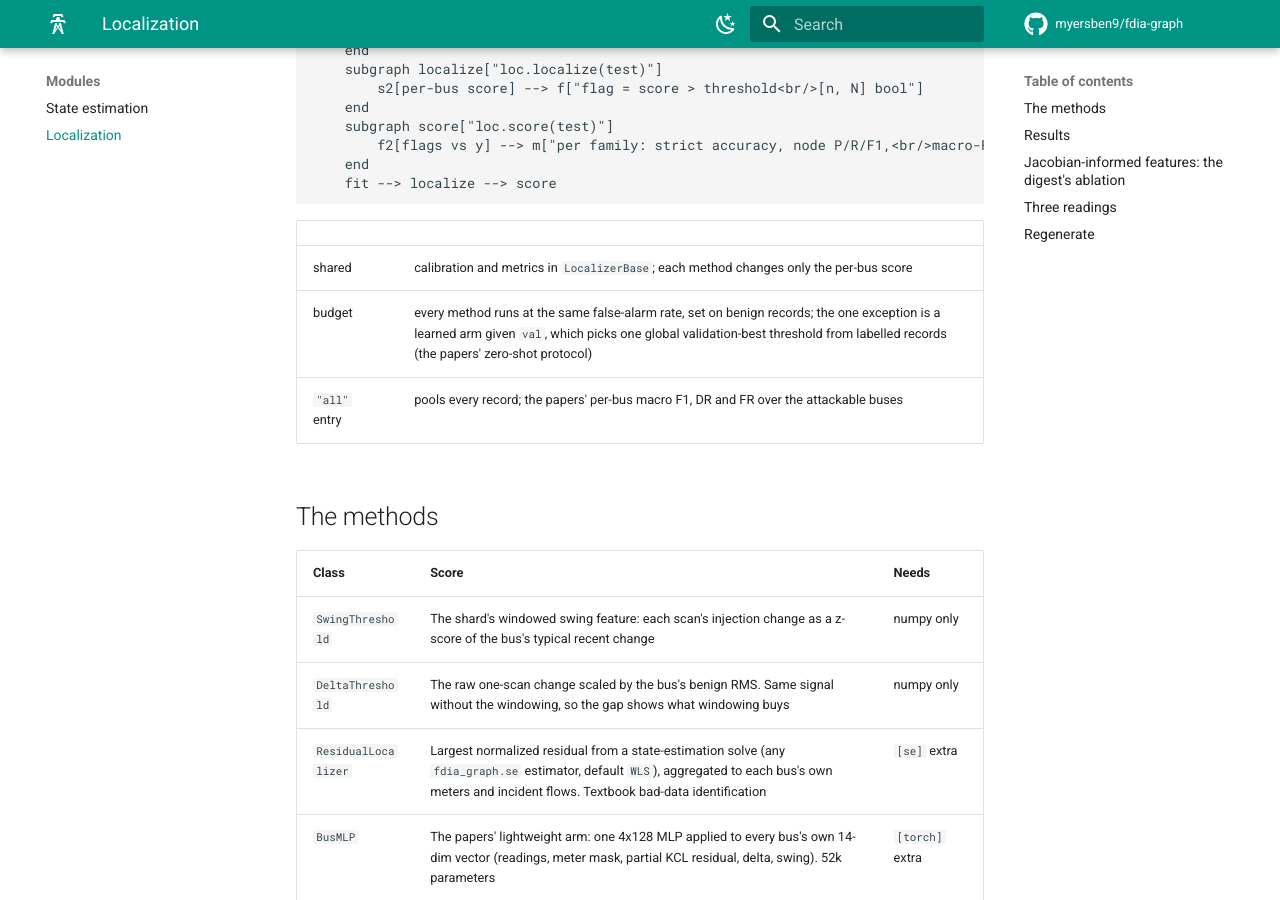
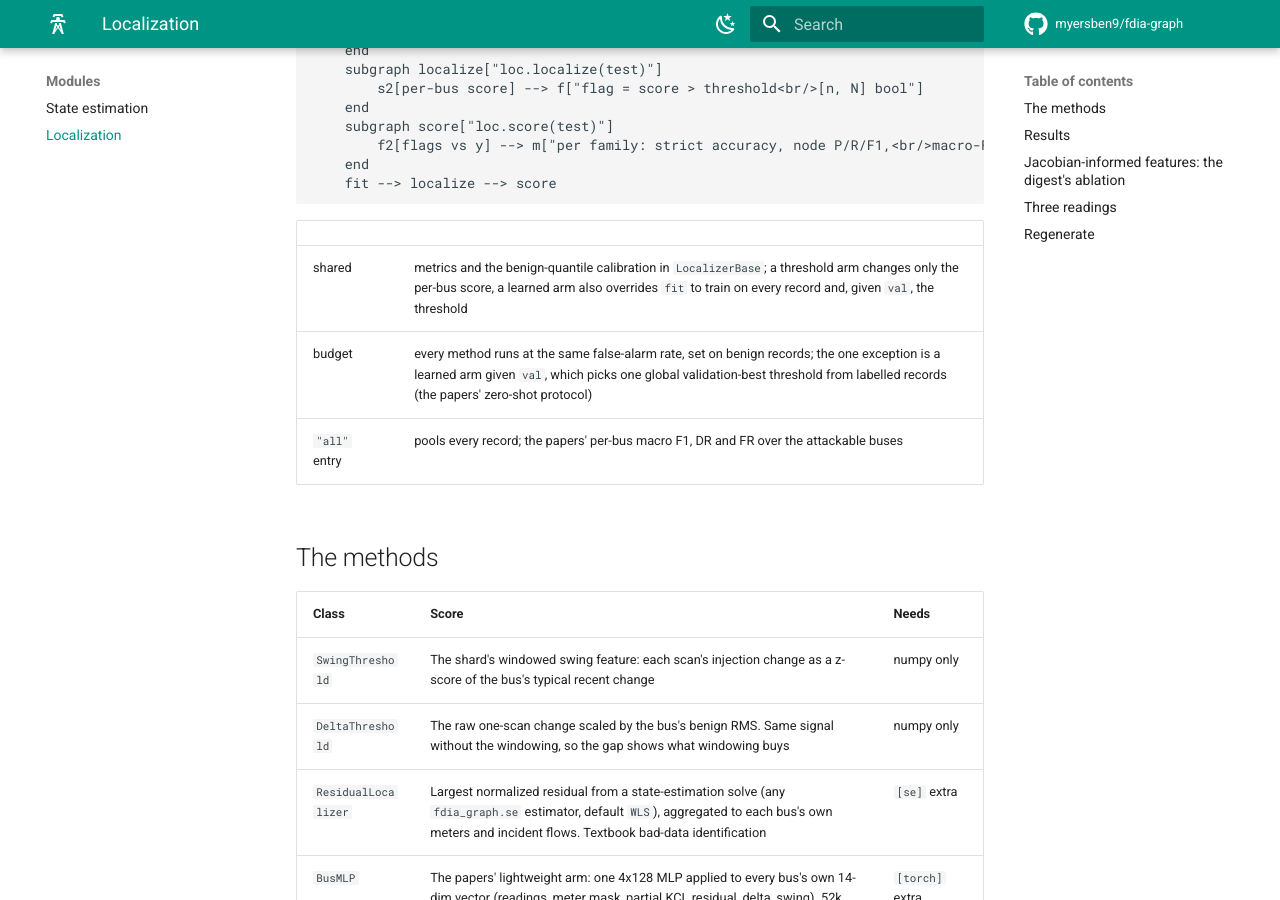
Before and after one commit to myersben9/fdia-graph, an MkDocs documentation site: the page built from docs/localization/README.md, in a window 1280 px wide and 900 px high, scrolled down 561 px. Built offline with MkDocs 1.6.1 and Material for MkDocs 9.7.7, drawn with Linux system fonts in a browser that asks for light colours; comment, search, counter and statistics services are not loaded.

Commit message:
Review: the shared row distinguishes threshold arms from learned arms

```diff
--- a/docs/localization/README.md
+++ b/docs/localization/README.md
@@ -33,7 +33,7 @@ flowchart LR
 
 | | |
 |---|---|
-| shared | calibration and metrics in `LocalizerBase`; each method changes only the per-bus score |
+| shared | metrics and the benign-quantile calibration in `LocalizerBase`; a threshold arm changes only the per-bus score, a learned arm also overrides `fit` to train on every record and, given `val`, the threshold |
 | budget | every method runs at the same false-alarm rate, set on benign records; the one exception is a learned arm given `val`, which picks one global validation-best threshold from labelled records (the papers' zero-shot protocol) |
 | `"all"` entry | pools every record; the papers' per-bus macro F1, DR and FR over the attackable buses |
 
```
